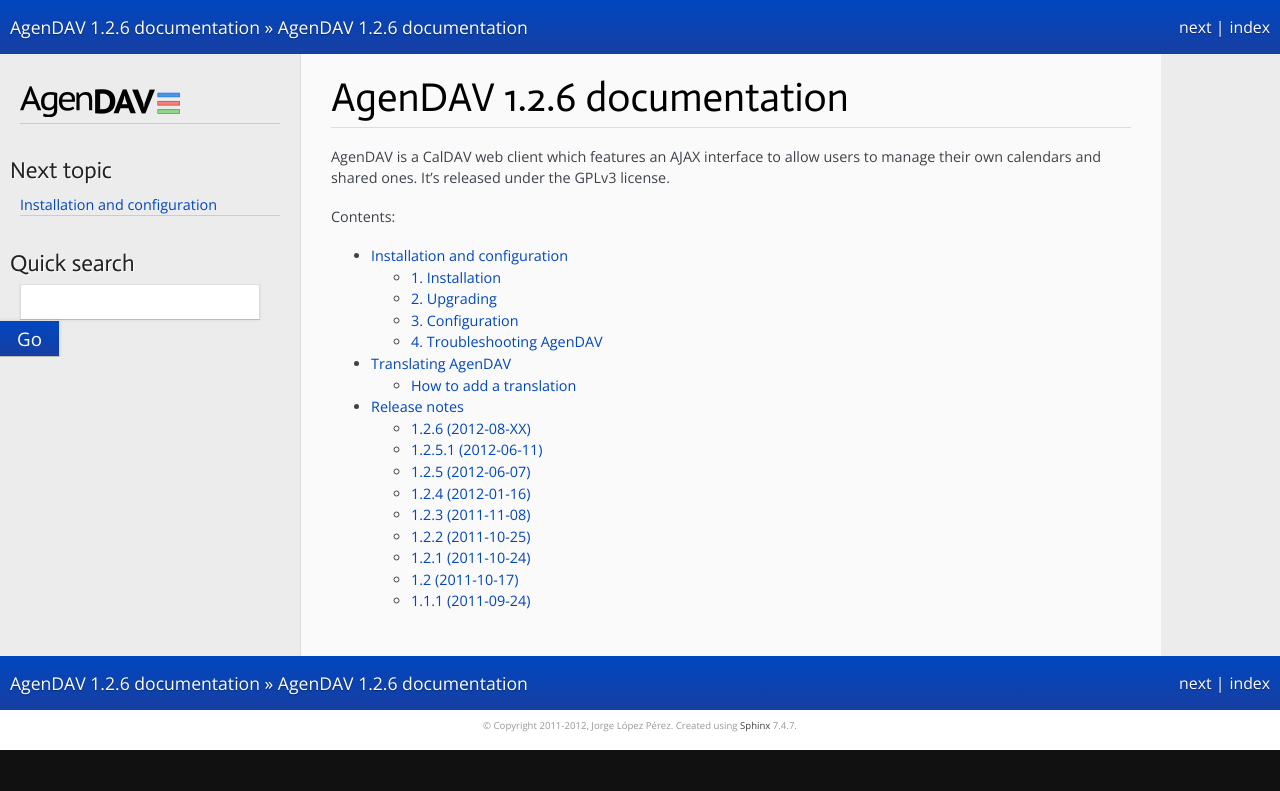
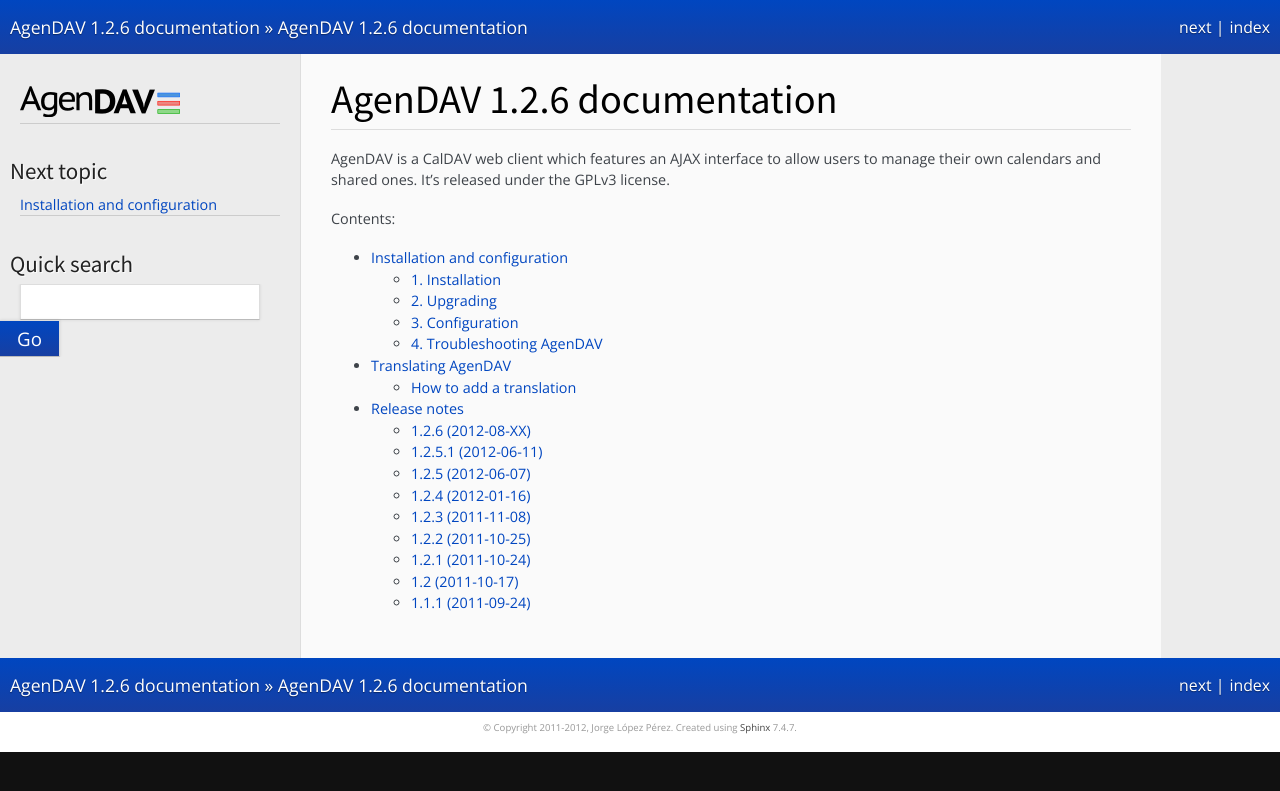
Before and after one commit to birdrock00/caldaver, a Sphinx documentation site: the page built from doc/source/index.rst, in a window 1280 px wide. Shown: the top 791 px of the page. Built offline with Sphinx 7.4.7, drawn with Linux system fonts in a browser that asks for light colours; some web fonts are replaced.

Commit message:
Change doc titles font

```diff
--- a/doc/source/_themes/proBlue/static/proBlue.css
+++ b/doc/source/_themes/proBlue/static/proBlue.css
@@ -9,7 +9,7 @@
 @import url(http://fonts.googleapis.com/css?family=Open+Sans:400,700);
 @import url(http://fonts.googleapis.com/css?family=PT+Mono);
 
-@import url(http://fonts.googleapis.com/css?family=Actor);
+@import url(http://fonts.googleapis.com/css?family=Source+Sans+Pro);
 /* -- page layout ----------------------------------------------------------- */
 
 body {
@@ -97,7 +97,7 @@
 
 div.sphinxsidebar h3,
 div.sphinxsidebar h4 {
-    font-family: Actor, arial, serif;
+    font-family: 'Source Sans Pro', arial, serif;
     color: #222;
     font-size: 1.6em;
     font-weight: normal;
@@ -216,7 +216,7 @@
 div.body h4,
 div.body h5,
 div.body h6 {
-    font-family: Actor, arial, serif;
+    font-family: 'Source Sans Pro', arial, serif;
     font-weight: normal;
     color: #000;
     margin: 36px 0px 9px 0px;
```
